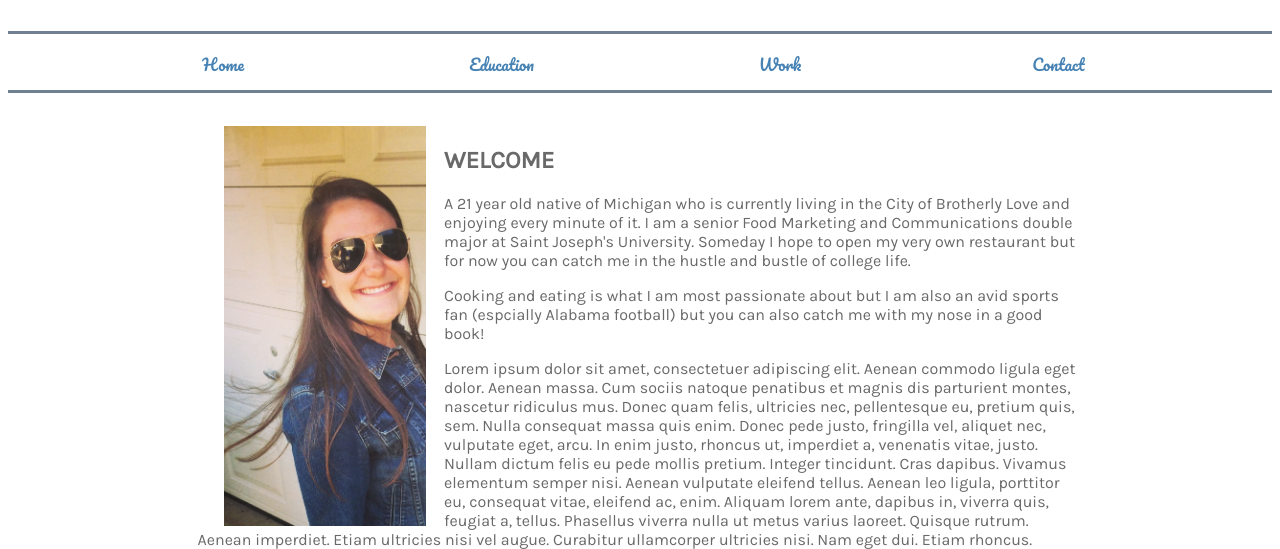
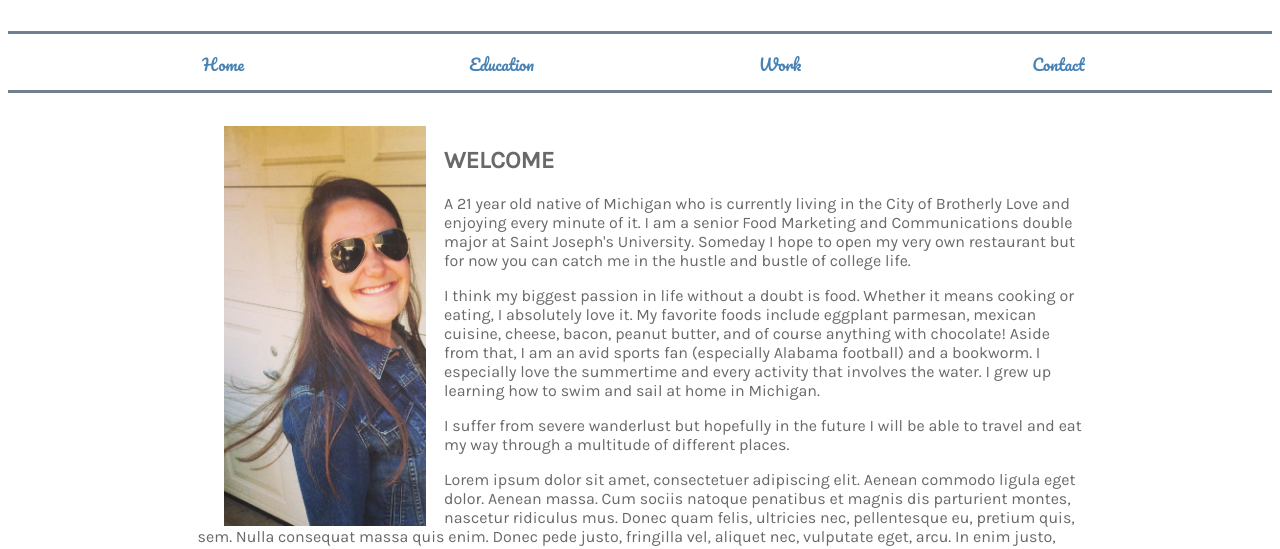
Before and after one commit to CarolineAuffenberg/Web_Portfolio, a plain HTML site: page Startinglayout.html in a window 1280 px wide. Shown: the part 244-793 px from the top of the page. Drawn offline with Linux system fonts and the light colour scheme.

Commit message:
about me changes

```diff
--- a/Startinglayout.html
+++ b/Startinglayout.html
@@ -43,9 +43,11 @@
 A 21 year old native of Michigan who is currently living in the City of Brotherly Love and enjoying every minute of it.  I am a senior Food Marketing and Communications double major at Saint Joseph's University. Someday I hope to open my very own restaurant but for now you can catch me in the hustle and bustle of college life.
 </p>
 <p>
-Cooking and eating is what I am most passionate about but I am also an avid sports fan (espcially Alabama football) but you can also catch me with my nose in a good book!
+I think my biggest passion in life without a doubt is food.  Whether it means cooking or eating, I absolutely love it.  My favorite foods include eggplant parmesan, mexican cuisine, cheese, bacon, peanut butter, and of course anything with chocolate!  Aside from that, I am an avid sports fan (especially Alabama football) and a bookworm.  I especially love the summertime and every activity that involves the water.  I grew up learning how to swim and sail at home in Michigan.
 </p>
-
+<p>
+I suffer from severe wanderlust but hopefully in the future I will be able to travel and eat my way through a multitude of different places.
+</p>
 
 
 Lorem ipsum dolor sit amet, consectetuer adipiscing elit. Aenean commodo ligula eget dolor. Aenean massa. Cum sociis natoque penatibus et magnis dis parturient montes, nascetur ridiculus mus. Donec quam felis, ultricies nec, pellentesque eu, pretium quis, sem. Nulla consequat massa quis enim. Donec pede justo, fringilla vel, aliquet nec, vulputate eget, arcu. In enim justo, rhoncus ut, imperdiet a, venenatis vitae, justo. Nullam dictum felis eu pede mollis pretium. Integer tincidunt. Cras dapibus. Vivamus elementum semper nisi. Aenean vulputate eleifend tellus. Aenean leo ligula, porttitor eu, consequat vitae, eleifend ac, enim. Aliquam lorem ante, dapibus in, viverra quis, feugiat a, tellus. Phasellus viverra nulla ut metus varius laoreet. Quisque rutrum. Aenean imperdiet. Etiam ultricies nisi vel augue. Curabitur ullamcorper ultricies nisi. Nam eget dui. Etiam rhoncus. Maecenas tempus, tellus eget condimentum rhoncus, sem quam semper libero, sit amet adipiscing sem neque sed ipsum. Nam quam nunc, blandit vel, luctus pulvinar, hendrerit id, lorem. Maecenas nec odio et ante tincidunt tempus. Donec vitae sapien ut libero venenatis faucibus. Nullam quis ante. Etiam sit amet orci eget eros faucibus tincidunt. Duis leo. Sed fringilla mauris sit amet nibh. Donec sodales sagittis magna. Sed consequat, leo eget bibendum sodales, augue velit cursus nunc,
```
Also changed, not shown: education.html (+4 -1 lines).
